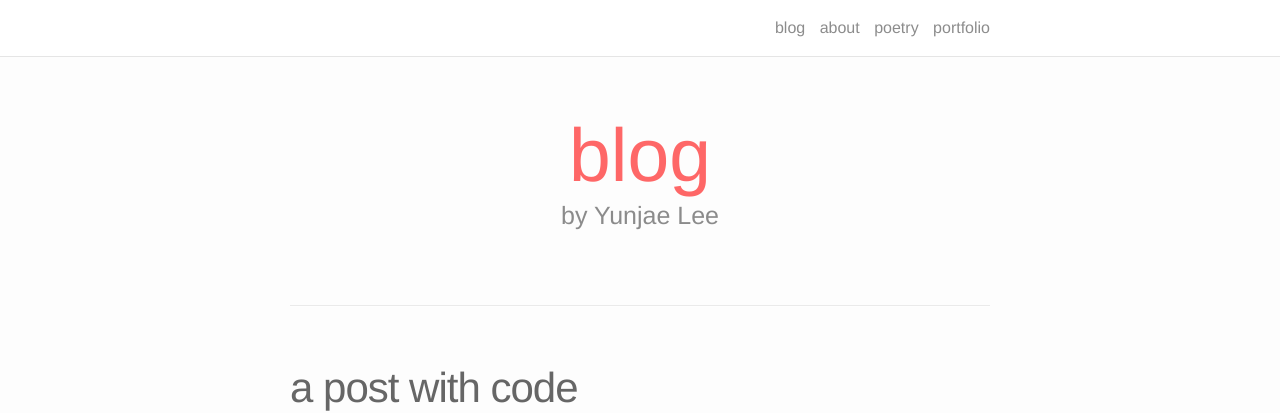
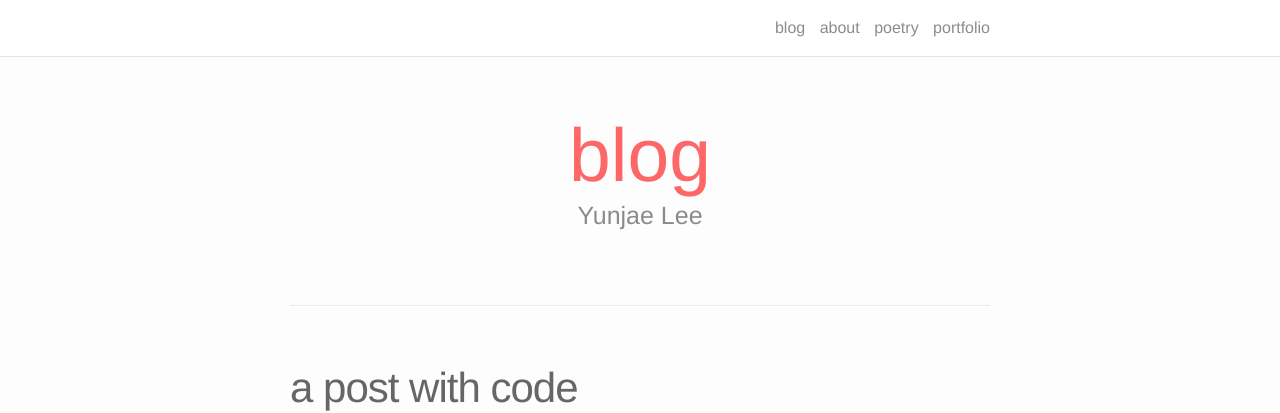
Before and after one commit to yunjae2/yunjae2.github.io, a Jekyll site: the page built from index.html, in a window 1280 px wide and 995 px high. Shown: the top 413 px of the window. Built offline with Jekyll 4.4.1, drawn with Linux system fonts in a browser that asks for light colours; nearby versions of some CDN libraries; the list of posts is cut into pages by our own code.

```diff
--- a/index.html
+++ b/index.html
@@ -4,7 +4,7 @@ layout: default
 
 <div class="header-bar">
   <h1>blog</h1>
-  <h2>by Yunjae Lee</h2>
+  <h2>Yunjae Lee</h2>
   <br/>
   <hr>
   <br/>
```
